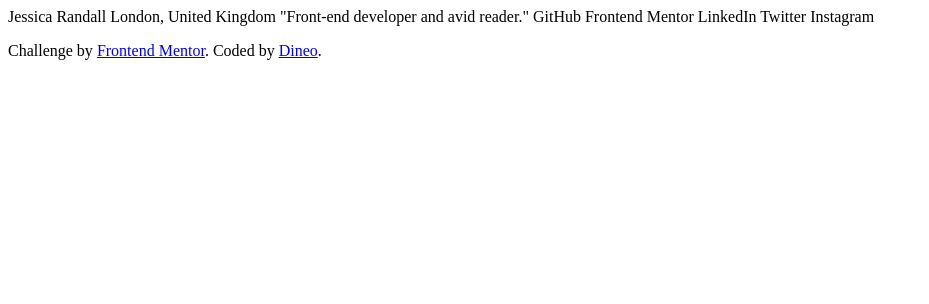
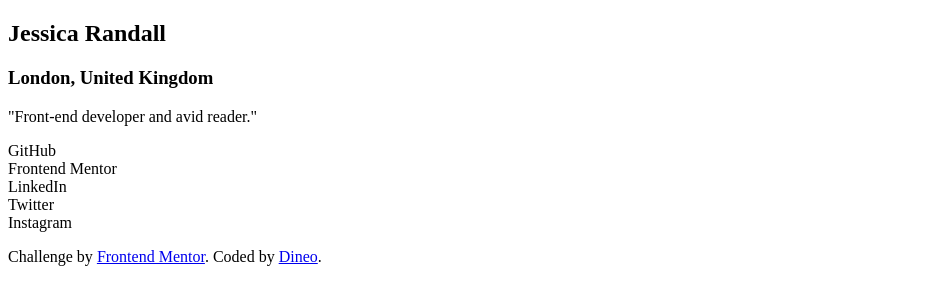
Before and after one commit to dineo-matla/Socials, a plain HTML site: page index.html in a window 1280 px wide. Shown: the whole page, without its empty margins (0-929 px from the left). Drawn offline with Linux system fonts and the light colour scheme.

Commit message:
Updated content in index.html file and initialized root variables

```diff
--- a/index.html
+++ b/index.html
@@ -20,14 +20,23 @@
     <title>Frontend Mentor | Social links profile</title>
   </head>
   <body>
-    Jessica Randall London, United Kingdom "Front-end developer and avid
-    reader." GitHub Frontend Mentor LinkedIn Twitter Instagram
-
+    <div class="container">
+      <h2>Jessica Randall</h2>
+      <h3>London, United Kingdom</h3>
+      <p>"Front-end developer and avid reader."</p>
+      <div class="github">GitHub</div>
+      <div class="frontend-mentor">Frontend Mentor</div>
+      <div class="linkedin">LinkedIn</div>
+      <div class="twitter">Twitter</div>
+      <div class="instagram">Instagram</div>
+    </div>
     <div class="attribution">
-      <p class="footer">Challenge by
-      <a href="https://www.frontendmentor.io?ref=challenge" target="_blank"
-        >Frontend Mentor</a
-      >. Coded by <a href="https://github.com/dineo-matla">Dineo</a>.</p>
+      <p class="footer">
+        Challenge by
+        <a href="https://www.frontendmentor.io?ref=challenge" target="_blank"
+          >Frontend Mentor</a
+        >. Coded by <a href="https://github.com/dineo-matla">Dineo</a>.
+      </p>
     </div>
   </body>
 </html>
--- a/styles.css
+++ b/styles.css
@@ -0,0 +1,11 @@
+:root {
+  --main-color: hsl(0, 0%, 8%);
+  --container-color: hsl(0, 0%, 12%);
+  --socials: hsl(0, 0%, 20%);
+  --active-color: hsl(75, 94%, 57%);
+  --text-color: hsl(0, 0%, 100%);
+}
+
+* {
+  box-sizing: border-box;
+}
```
